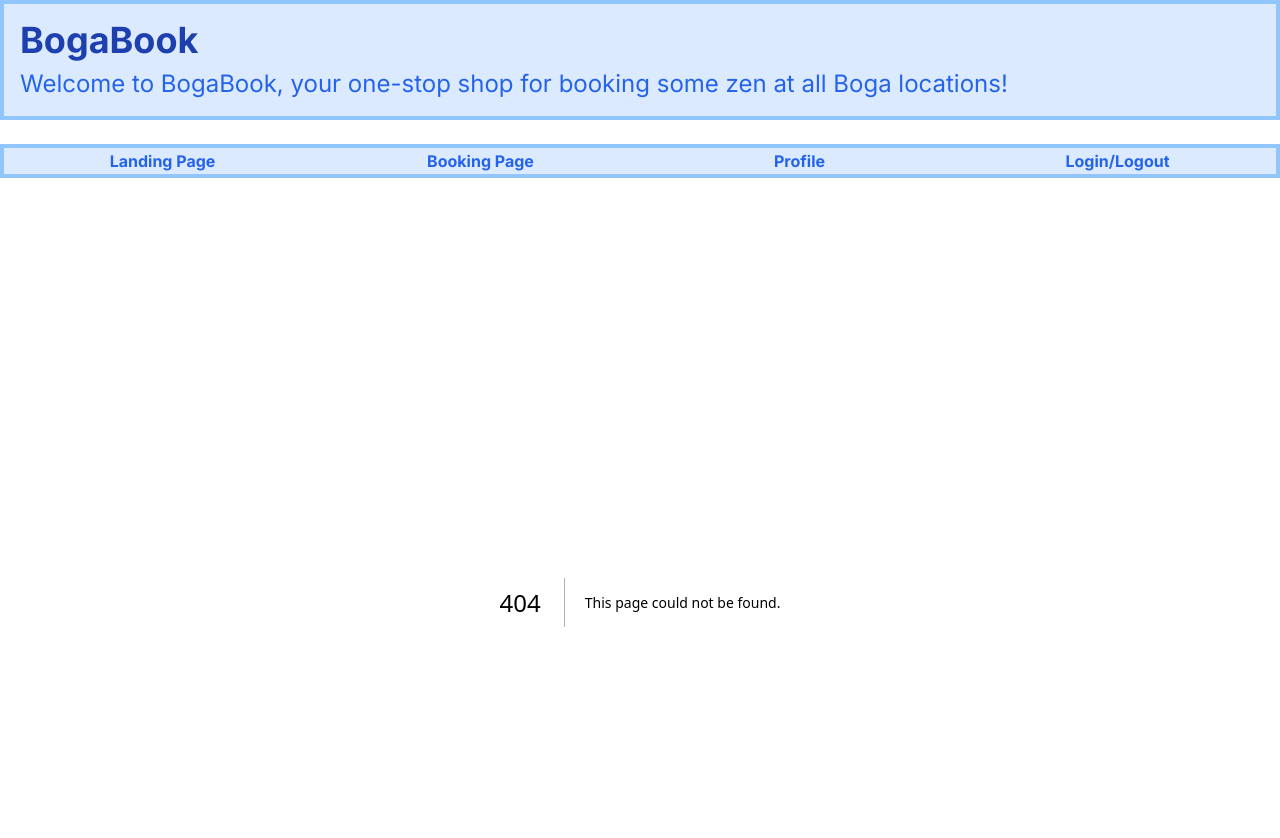
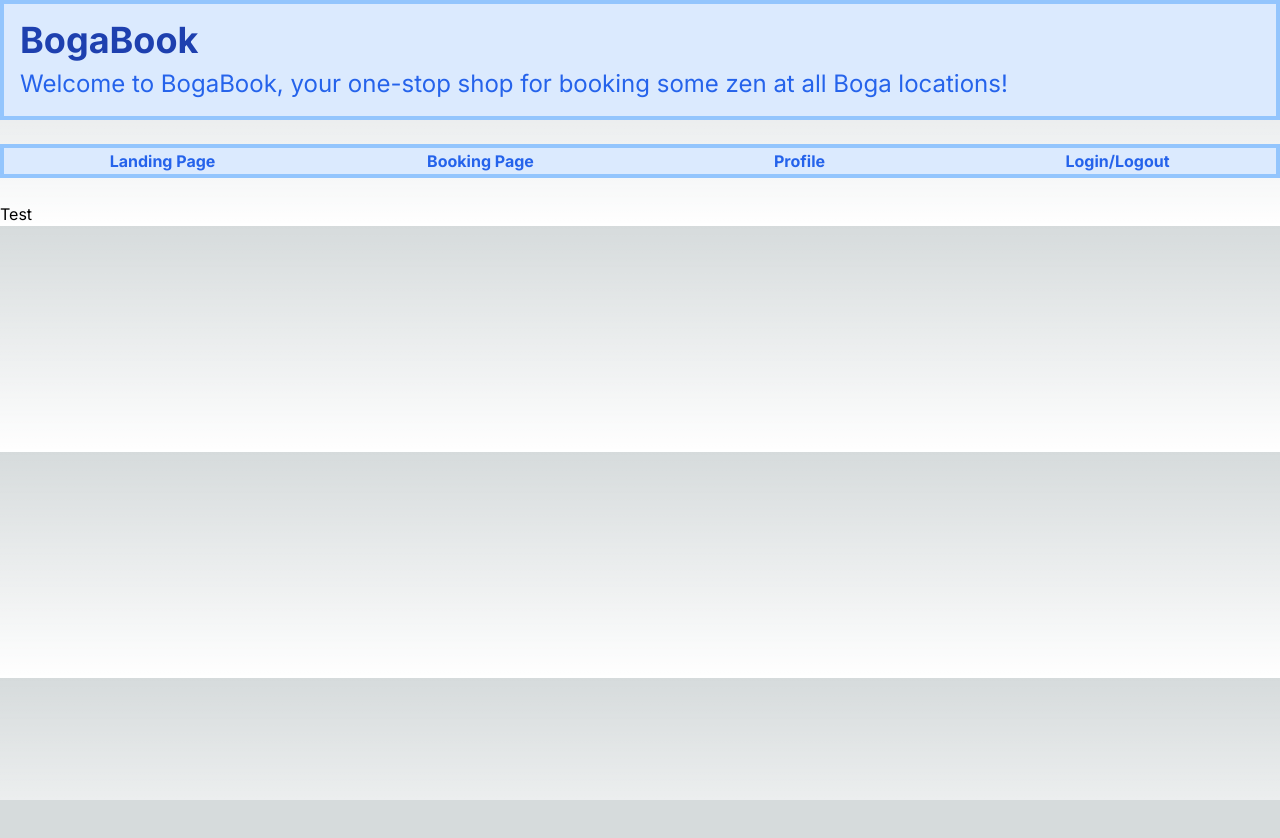
Before and after one commit to Robchike9290/YogaBookingPlatform, a Next.js app: page /book in a window 1280 px wide. Before the commit this address had no page. Shown: the top 838 px of the page. After the commit the page ends 800 px from the top, so only its background shows below. Built offline with nearby package versions, Linux system fonts and the light colour scheme.

Commit message:
Make base for booking page, move some files again for increased clarity.

```diff
--- a/src/components/PricingPlans.tsx
+++ b/src/app/_components/PricingPlans.tsx
@@ -1,4 +1,4 @@
-import PricingPlan from './pricingPlan'
+import PricingPlan from './PricingPlan'
 
 const pricingPlans = ["Plan 1", "Plan 2", "Plan 3"]
 
--- /dev/null
+++ b/src/app/book/page.tsx
@@ -0,0 +1,5 @@
+export default function Book() {
+    return (
+        <div>Test</div>
+    )
+}
--- a/src/app/layout.tsx
+++ b/src/app/layout.tsx
@@ -1,7 +1,7 @@
 import { Inter } from 'next/font/google'
 import '../styles/globals.css'
-import TitleBar from '@/components/TitleBar'
-import NavBar from '@/components/NavBar'
+import TitleBar from '@/app/_components/TitleBar'
+import NavBar from '@/app/_components/NavBar'
 
 const inter = Inter({ subsets: ['latin'] })
 
--- a/src/app/page.tsx
+++ b/src/app/page.tsx
@@ -3,8 +3,8 @@
 import { useState, useEffect } from 'react'
 import CurrentStudioAndSelection from './currentStudioAndSelection'
 import RootLayout from './layout'
-import AboutStudio from '@/components/AboutStudio'
-import PricingPlans from '@/components/PricingPlans'
+import AboutStudio from '@/app/_components/AboutStudio'
+import PricingPlans from '@/app/_components/PricingPlans'
 
 export default function Home() {
   const [backendStatus, setBackendStatus] = useState('Checking...')
```
Also changed, not shown: src/app/_components/AboutStudio.tsx (renamed from src/components/AboutStudio.tsx), src/app/_components/NavBar.tsx (renamed from src/components/NavBar.tsx), src/app/_components/PricingPlan.tsx (renamed from src/components/PricingPlan.tsx), src/app/_components/TitleBar.tsx (renamed from src/components/TitleBar.tsx).
